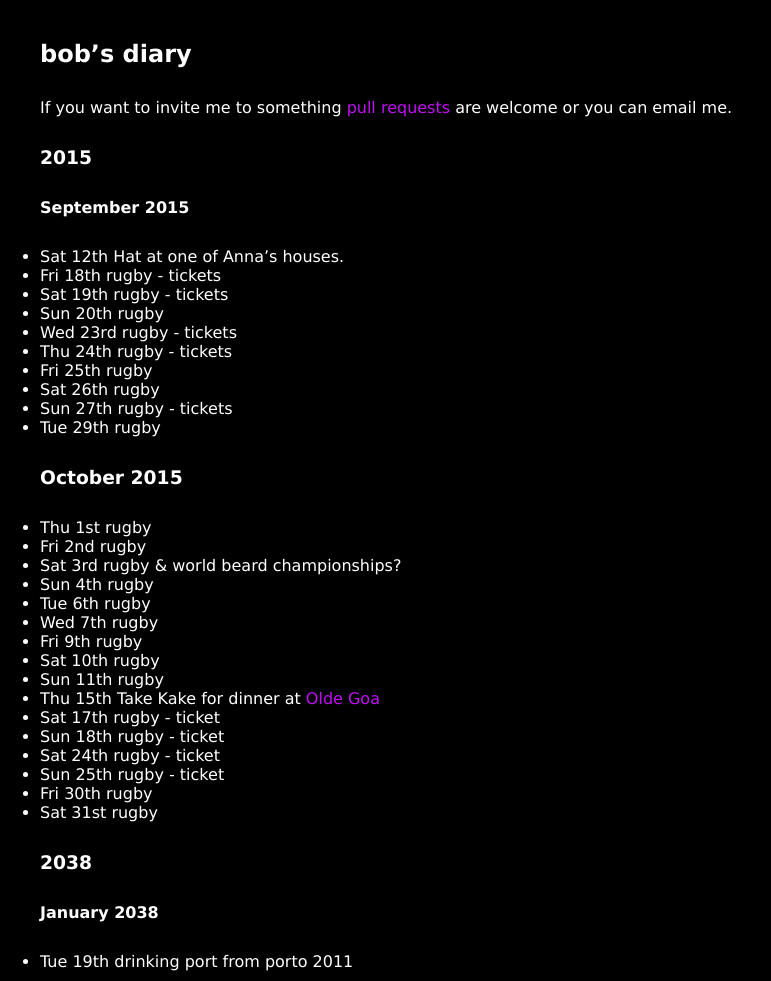
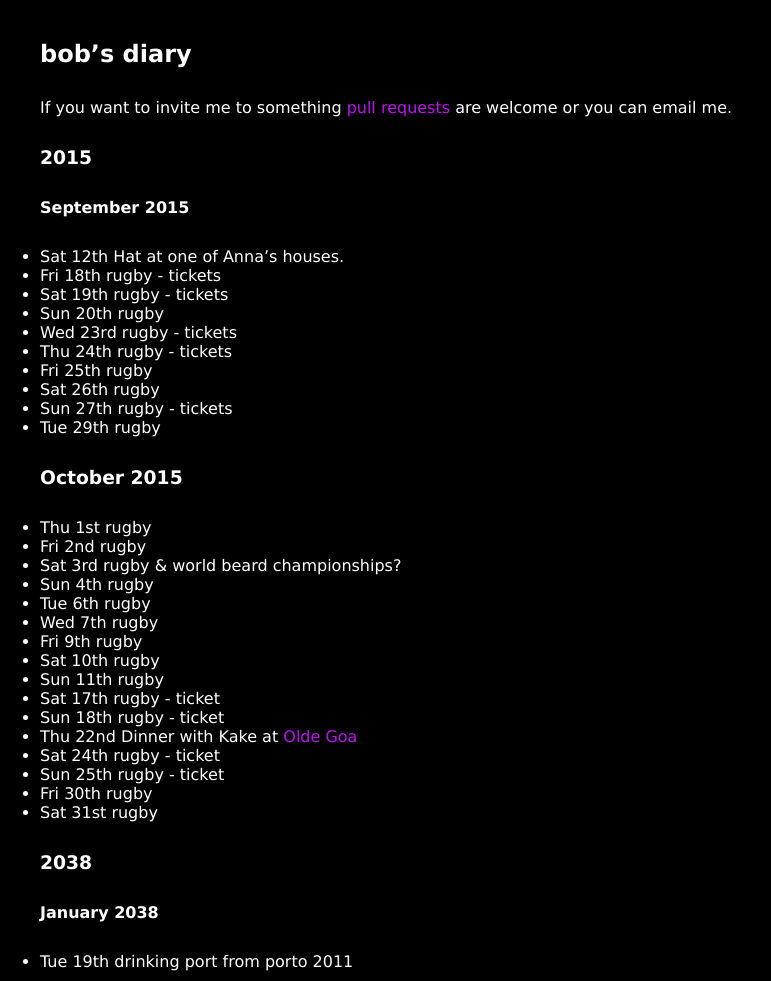
Before and after one commit to rjw1/randomness.org.uk, a Jekyll site: the page built from diary/index.md, in a window 1280 px wide. Shown: the whole page, without its empty margins (0-771 px from the left). Built offline with Jekyll 4.4.1, drawn with Linux system fonts in a browser that asks for light colours; Markdown is read by kramdown in place of the engine named in the settings.

Commit message:
Reschedule Olde Goa again

```diff
--- a/diary/index.md
+++ b/diary/index.md
@@ -34,9 +34,9 @@ are welcome or you can email me.
 * Fri 9th rugby
 * Sat 10th rugby
 * Sun 11th rugby
-* Thu 15th Take Kake for dinner at [Olde Goa](http://www.oldegoa.co.uk/)
 * Sat 17th rugby - ticket
 * Sun 18th rugby - ticket
+* Thu 22nd Dinner with Kake at [Olde Goa](http://www.oldegoa.co.uk/)
 * Sat 24th rugby - ticket
 * Sun 25th rugby - ticket
 * Fri 30th rugby
```
